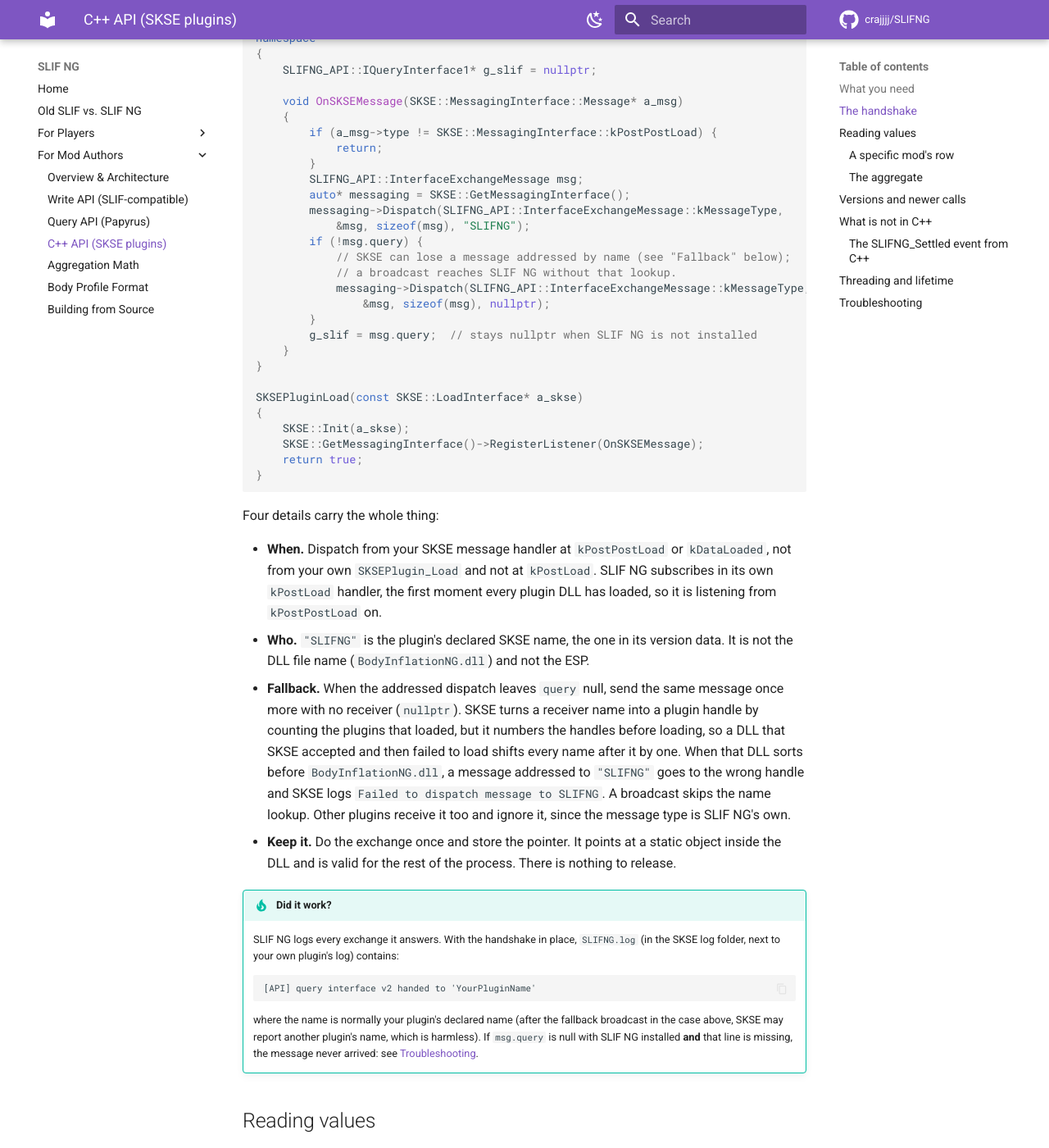
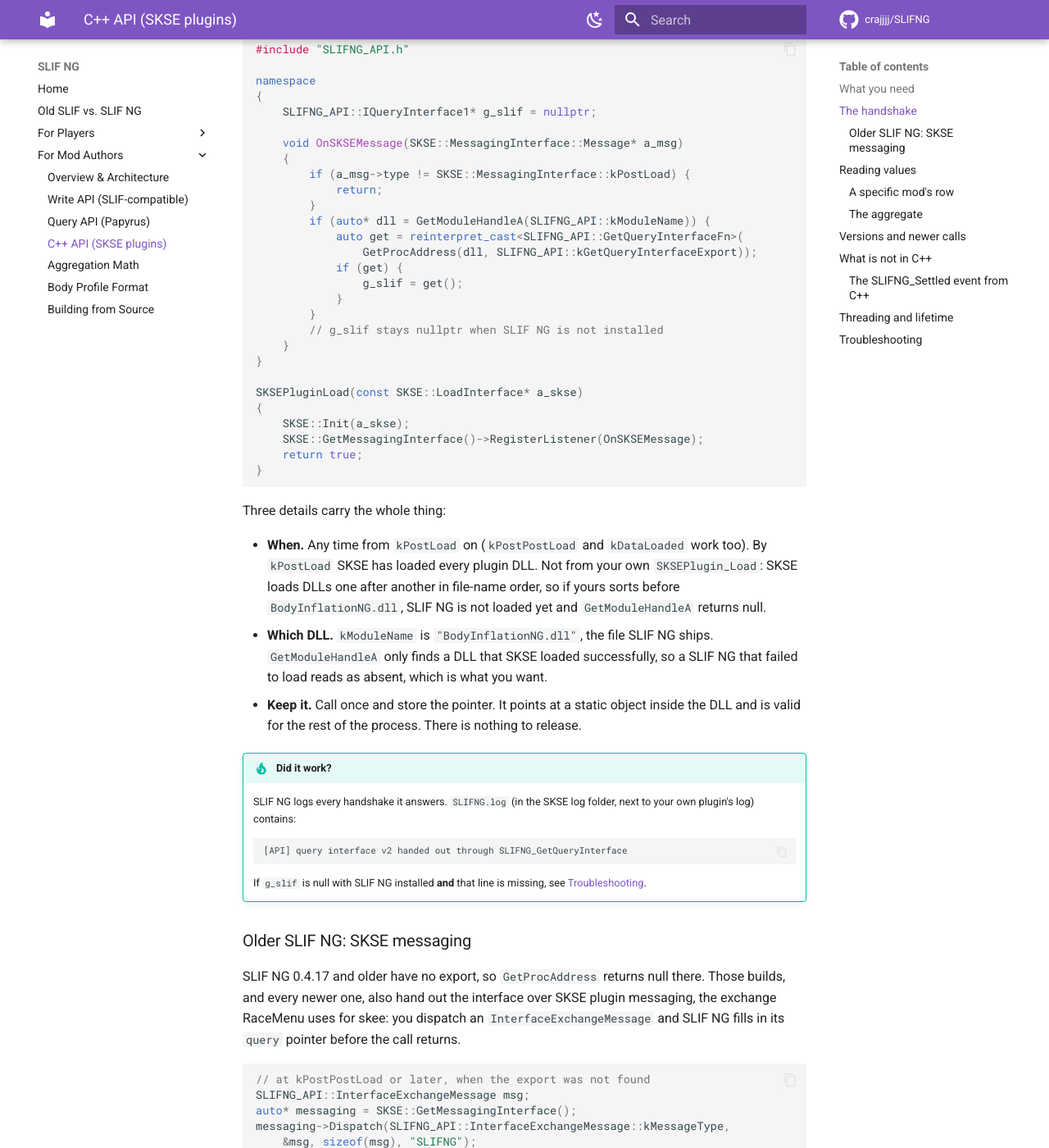
Before and after one commit to crajjjj/SLIFNG, an MkDocs documentation site: the page built from docs/authors/cpp-api.md, in a window 1280 px wide and 1400 px high, scrolled down 931 px. Shown: the whole window at 82% size. Built offline with MkDocs 1.6.1 and Material for MkDocs 9.7.7, drawn with Linux system fonts in a browser that asks for light colours; comment, search, counter and statistics services are not loaded; some of the changed text lies outside the part shown.

Commit message:
0.4.18: C export for the query interface; skee request retries as a broadcast
SKSE 2.1.2+ resolves receiver names by list position, which a failed DLL shifts,
and refuses dispatches from the last DLLs in file order: no messaging fix covers both.

````diff
--- a/docs/authors/cpp-api.md
+++ b/docs/authors/cpp-api.md
@@ -2,7 +2,7 @@
 
 The C++ query interface is the native mirror of the [Query API](query-api.md): the same read surface, served from the same core inside `BodyInflationNG.dll`, so a C++ caller and a Papyrus caller can never get different answers. It is **read-only by design**. Writes go through the pinned Papyrus surface (`SLIF_Main.inflate` / `SLIF_Morph.morph`, see the [Write API](write-api.md)), because that is the one entry point every SLIF consumer shares.
 
-There is no library to link, no import `.lib`, and nothing to include from SLIF NG's sources. The whole integration is: copy one header, send one SKSE message once, keep the pointer it hands back.
+There is no library to link, no import `.lib`, and nothing to include from SLIF NG's sources. The whole integration is: copy one header, look up one exported function once, keep the pointer it hands back.
 
 ## What you need
 
@@ -15,7 +15,7 @@
 
 ## The handshake
 
-SLIF NG hands out its interface over SKSE plugin messaging, the same exchange pattern RaceMenu uses for skee. You dispatch an `InterfaceExchangeMessage` addressed to `"SLIFNG"`, and SLIF NG fills in the `query` pointer before the call returns.
+`BodyInflationNG.dll` exports one plain C function, `SLIFNG_GetQueryInterface`, that returns the interface. You find the DLL with `GetModuleHandleA`, look the function up with `GetProcAddress` and call it. Nothing is linked, so when SLIF NG is not installed `GetModuleHandleA` returns null and your plugin carries on without it. The export exists since SLIF NG 0.4.18; for older builds see [Older SLIF NG: SKSE messaging](#older-slif-ng-skse-messaging).
 
 ```cpp
 #include "SLIFNG_API.h"
@@ -26,20 +26,17 @@
 
     void OnSKSEMessage(SKSE::MessagingInterface::Message* a_msg)
     {
-        if (a_msg->type != SKSE::MessagingInterface::kPostPostLoad) {
+        if (a_msg->type != SKSE::MessagingInterface::kPostLoad) {
             return;
         }
-        SLIFNG_API::InterfaceExchangeMessage msg;
-        auto* messaging = SKSE::GetMessagingInterface();
-        messaging->Dispatch(SLIFNG_API::InterfaceExchangeMessage::kMessageType,
-            &msg, sizeof(msg), "SLIFNG");
-        if (!msg.query) {
-            // SKSE can lose a message addressed by name (see "Fallback" below);
-            // a broadcast reaches SLIF NG without that lookup.
-            messaging->Dispatch(SLIFNG_API::InterfaceExchangeMessage::kMessageType,
-                &msg, sizeof(msg), nullptr);
+        if (auto* dll = GetModuleHandleA(SLIFNG_API::kModuleName)) {
+            auto get = reinterpret_cast<SLIFNG_API::GetQueryInterfaceFn>(
+                GetProcAddress(dll, SLIFNG_API::kGetQueryInterfaceExport));
+            if (get) {
+                g_slif = get();
+            }
         }
-        g_slif = msg.query;  // stays nullptr when SLIF NG is not installed
+        // g_slif stays nullptr when SLIF NG is not installed
     }
 }
 
@@ -51,21 +48,48 @@
 }
 ```
 
-Four details carry the whole thing:
+Three details carry the whole thing:
 
-- **When.** Dispatch from your SKSE message handler at `kPostPostLoad` or `kDataLoaded`, not from your own `SKSEPlugin_Load` and not at `kPostLoad`. SLIF NG subscribes in its own `kPostLoad` handler, the first moment every plugin DLL has loaded, so it is listening from `kPostPostLoad` on.
-- **Who.** `"SLIFNG"` is the plugin's declared SKSE name, the one in its version data. It is not the DLL file name (`BodyInflationNG.dll`) and not the ESP.
-- **Fallback.** When the addressed dispatch leaves `query` null, send the same message once more with no receiver (`nullptr`). SKSE turns a receiver name into a plugin handle by counting the plugins that loaded, but it numbers the handles before loading, so a DLL that SKSE accepted and then failed to load shifts every name after it by one. When that DLL sorts before `BodyInflationNG.dll`, a message addressed to `"SLIFNG"` goes to the wrong handle and SKSE logs `Failed to dispatch message to SLIFNG`. A broadcast skips the name lookup. Other plugins receive it too and ignore it, since the message type is SLIF NG's own.
-- **Keep it.** Do the exchange once and store the pointer. It points at a static object inside the DLL and is valid for the rest of the process. There is nothing to release.
+- **When.** Any time from `kPostLoad` on (`kPostPostLoad` and `kDataLoaded` work too). By `kPostLoad` SKSE has loaded every plugin DLL. Not from your own `SKSEPlugin_Load`: SKSE loads DLLs one after another in file-name order, so if yours sorts before `BodyInflationNG.dll`, SLIF NG is not loaded yet and `GetModuleHandleA` returns null.
+- **Which DLL.** `kModuleName` is `"BodyInflationNG.dll"`, the file SLIF NG ships. `GetModuleHandleA` only finds a DLL that SKSE loaded successfully, so a SLIF NG that failed to load reads as absent, which is what you want.
+- **Keep it.** Call once and store the pointer. It points at a static object inside the DLL and is valid for the rest of the process. There is nothing to release.
 
 !!! tip "Did it work?"
-    SLIF NG logs every exchange it answers. With the handshake in place, `SLIFNG.log` (in the SKSE log folder, next to your own plugin's log) contains:
+    SLIF NG logs every handshake it answers. `SLIFNG.log` (in the SKSE log folder, next to your own plugin's log) contains:
 
     ```
-    [API] query interface v2 handed to 'YourPluginName'
+    [API] query interface v2 handed out through SLIFNG_GetQueryInterface
     ```
 
-    where the name is normally your plugin's declared name (after the fallback broadcast in the case above, SKSE may report another plugin's name, which is harmless). If `msg.query` is null with SLIF NG installed **and** that line is missing, the message never arrived: see [Troubleshooting](#troubleshooting).
+    If `g_slif` is null with SLIF NG installed **and** that line is missing, see [Troubleshooting](#troubleshooting).
+
+### Older SLIF NG: SKSE messaging
+
+SLIF NG 0.4.17 and older have no export, so `GetProcAddress` returns null there. Those builds, and every newer one, also hand out the interface over SKSE plugin messaging, the exchange RaceMenu uses for skee: you dispatch an `InterfaceExchangeMessage` and SLIF NG fills in its `query` pointer before the call returns.
+
+```cpp
+// at kPostPostLoad or later, when the export was not found
+SLIFNG_API::InterfaceExchangeMessage msg;
+auto* messaging = SKSE::GetMessagingInterface();
+messaging->Dispatch(SLIFNG_API::InterfaceExchangeMessage::kMessageType,
+    &msg, sizeof(msg), "SLIFNG");
+if (!msg.query && GetModuleHandleA(SLIFNG_API::kModuleName)) {
+    // a broadcast (no receiver) skips SKSE's name lookup, see below
+    messaging->Dispatch(SLIFNG_API::InterfaceExchangeMessage::kMessageType,
+        &msg, sizeof(msg), nullptr);
+}
+g_slif = msg.query;
+```
+
+`"SLIFNG"` is the plugin's declared SKSE name, not the DLL file name and not the ESP. SLIF NG writes `[API] query interface v2 handed to '<sender>'` for every message it answers.
+
+Prefer the export when you can, because SKSE does not always deliver this message:
+
+- **SKSE 2.1.1 and older** (SE 1.5.97 and the first AE builds) **with SLIF NG 0.4.17 or older.** To hear from your plugin, SLIF NG has to subscribe to it. Those builds subscribed while their own DLL was loading, and these SKSE versions only had listener slots for the DLLs loaded so far plus at most five spares. A plugin whose file name sorts further after `BodyInflationNG.dll` was never subscribed, so no message from it reaches SLIF NG, broadcast or not. SLIF NG 0.4.18 subscribes at `kPostLoad`, after every DLL has loaded.
+- **SKSE 2.1.2 and newer, when a DLL fails to load.** SKSE numbers the plugins when it scans the folder, drops any DLL that then fails to load, and looks a receiver name up by its position in the shortened list. Every name after the failed DLL resolves one short. If the failed DLL sorts before `BodyInflationNG.dll`, `"SLIFNG"` points at the wrong plugin: the dispatch fails and CommonLib writes `Failed to dispatch message to SLIFNG` to **your** plugin's log, or, when the wrong plugin happens to listen to you, it receives the message and nothing is logged at all. Either way `query` stays null. The broadcast skips the name lookup and goes to every plugin listening to you. The others get a message type they do not know; the `GetModuleHandleA` check keeps the broadcast from going out when SLIF NG is not installed. The sender name SLIF NG logs is looked up the same shifted way, so it can be another plugin's name.
+- **SKSE 2.1.2 and newer, the last DLLs in file order.** When some DLLs fail to load, SKSE finds no sender name for that many plugins at the end of the file-name order, and refuses every dispatch from them, broadcast included. Only the export reaches SLIF NG from there.
+
+To find a DLL that failed to load, read the `loaded correctly (handle N)` lines in `skse64.log`: a gap in the handle numbers is a DLL that failed during load. A `couldn't load plugin` line alone does not prove it, because SKSE also writes that line while scanning the folder, before any numbers are given out.
 
 ## Reading values
 
@@ -152,7 +176,7 @@
 The cast is sound because the implementation derives the whole chain by single inheritance, so the pointer value is identical and `Version()` is the proof. Two rules:
 
 - **Gate on `>=`, never on `==`.** The number is a monotonic "newest served", not a breaking-change counter. A consumer that wrote `Version() == 1` locks itself out of every later build.
-- **Never add a field to `InterfaceExchangeMessage`.** The exchange struct is frozen at one pointer and the handshake is an exact size match (`sizeof(msg)`), so a dispatch from any header version is accepted by any SLIF NG. A bigger struct would be rejected, and you would read SLIF NG as absent.
+- **Never add a field to `InterfaceExchangeMessage`.** The messaging exchange struct is frozen at one pointer and that handshake is an exact size match (`sizeof(msg)`), so a dispatch from any header version is accepted by any SLIF NG. A bigger struct would be rejected, and you would read SLIF NG as absent.
 
 ## What is not in C++
 
@@ -199,10 +223,11 @@
 
 | Symptom | Cause |
 |---|---|
-| `msg.query` is null, SLIF NG installed, no `handed to` line in `SLIFNG.log` | Dispatched before `kPostPostLoad` (from your own `SKSEPlugin_Load`, or at `kPostLoad`), or the receiver is not `"SLIFNG"`, or `sizeof(msg)` is not one pointer because the struct was extended |
-| `Failed to dispatch message to SLIFNG` in your own log, SLIF NG 0.4.17 or older, Skyrim SE 1.5.97 | Those builds subscribed while their own DLL loaded, and SKSE 2.0.x only had room in its listener table for the DLLs loaded so far plus five. A DLL whose file name sorts more than five plugins after `BodyInflationNG.dll` was never reached. Fixed in 0.4.18 |
-| `Failed to dispatch message to SLIFNG` in your own log, Skyrim AE | A DLL that sorts before `BodyInflationNG.dll` failed to load (look for `couldn't load plugin` or `reported as incompatible during load` in `skse64.log`), which shifts SKSE's name lookup. The broadcast fallback in [the handshake](#the-handshake) reaches SLIF NG anyway |
-| `msg.query` is null and `SLIFNG.log` does not exist | SLIF NG's DLL is not running (plain SLIF SE, or the plugin failed to load) |
+| `GetModuleHandleA` returns null, `SLIFNG.log` exists | Called from your own `SKSEPlugin_Load` while your DLL sorts before `BodyInflationNG.dll`. Move the call to `kPostLoad` or later |
+| `GetModuleHandleA` returns null and `SLIFNG.log` does not exist | SLIF NG's DLL is not running (plain SLIF SE, or the plugin failed to load) |
+| `GetProcAddress` returns null | SLIF NG 0.4.17 or older, which has no export. Fall back to [SKSE messaging](#older-slif-ng-skse-messaging) |
+| Messaging: `msg.query` is null, SLIF NG installed, no `handed to` line in `SLIFNG.log` | Dispatched before `kPostPostLoad`, or the receiver is not `"SLIFNG"`, or `sizeof(msg)` is not one pointer because the struct was extended, or SKSE did not deliver it (the three cases under [Older SLIF NG](#older-slif-ng-skse-messaging)). Use the export |
+| Messaging: `Failed to dispatch message to SLIFNG` in your own log | CommonLib's warning when SKSE delivered the message to nobody. See [Older SLIF NG](#older-slif-ng-skse-messaging) for why; the export is not affected |
 | `GetValue` always returns your default | The mod name or target is spelled differently from what the writer sent (check the `[API] Inflate(... mod=..., key=...)` lines), or the actor is not tracked, or the key is dead (`slif_breast01` style) |
 | Crash calling `HasTarget` | Cast to `IQueryInterface2` without checking `Version() >= 2` on an older SLIF NG |
 | Value differs from the Papyrus `GetValue` | It cannot, both run the same core. Compare like with like: a mod's own row and `"All Mods"` differ by design |
````
Also changed, not shown: TESTING.md (+18 -0 lines), docs/authors/building.md (+1 -1 lines), docs/authors/query-api.md (+1 -1 lines), tools/api-kit/README.md (+18 -13 lines), 5 other files.
